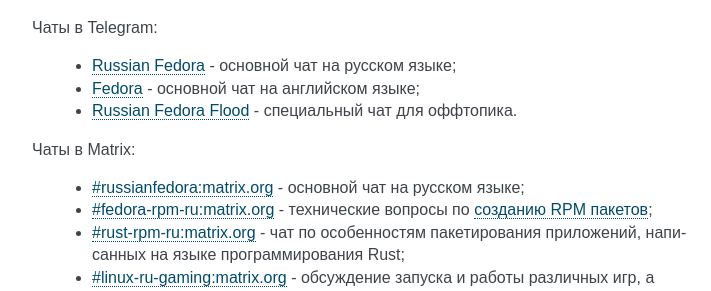
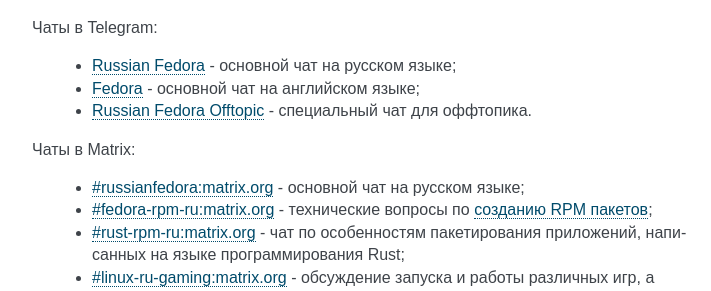
Before and after one commit to RussianFedora/FAQ, a Sphinx documentation site: the page built from source/generic-info.rst, in a window 1280 px wide and 900 px high, scrolled down 3664 px. Shown: the part 158-449 px from the top of the window, without its empty margins (388-1099 px from the left). Built offline with Sphinx 7.4.7, drawn with Linux system fonts in a browser that asks for light colours.

Commit message:
Quick fix for 46

```diff
--- a/source/generic-info.rst
+++ b/source/generic-info.rst
@@ -215,7 +215,7 @@
 
   * `Russian Fedora <https://t.me/russianfedora>`__ - основной чат на русском языке;
   * `Fedora <https://t.me/fedora>`__ - основной чат на английском языке;
-  * `Russian Fedora Flood <https://t.me/russianfedora_offtopic>`__ - специальный чат для оффтопика.
+  * `Russian Fedora Offtopic <https://t.me/russianfedora_offtopic>`__ - специальный чат для оффтопика.
 
 Чаты в Matrix:
 
```
